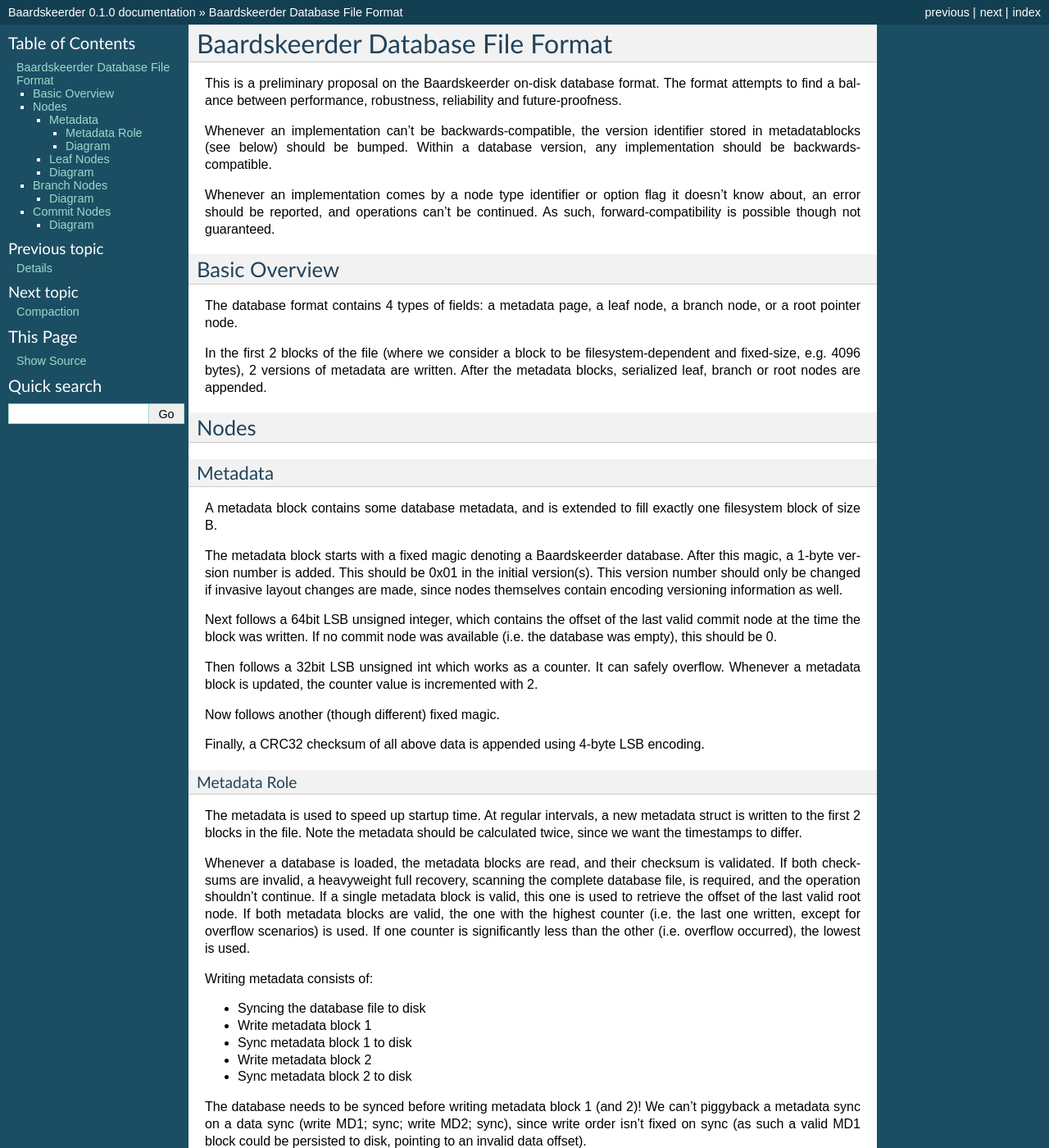
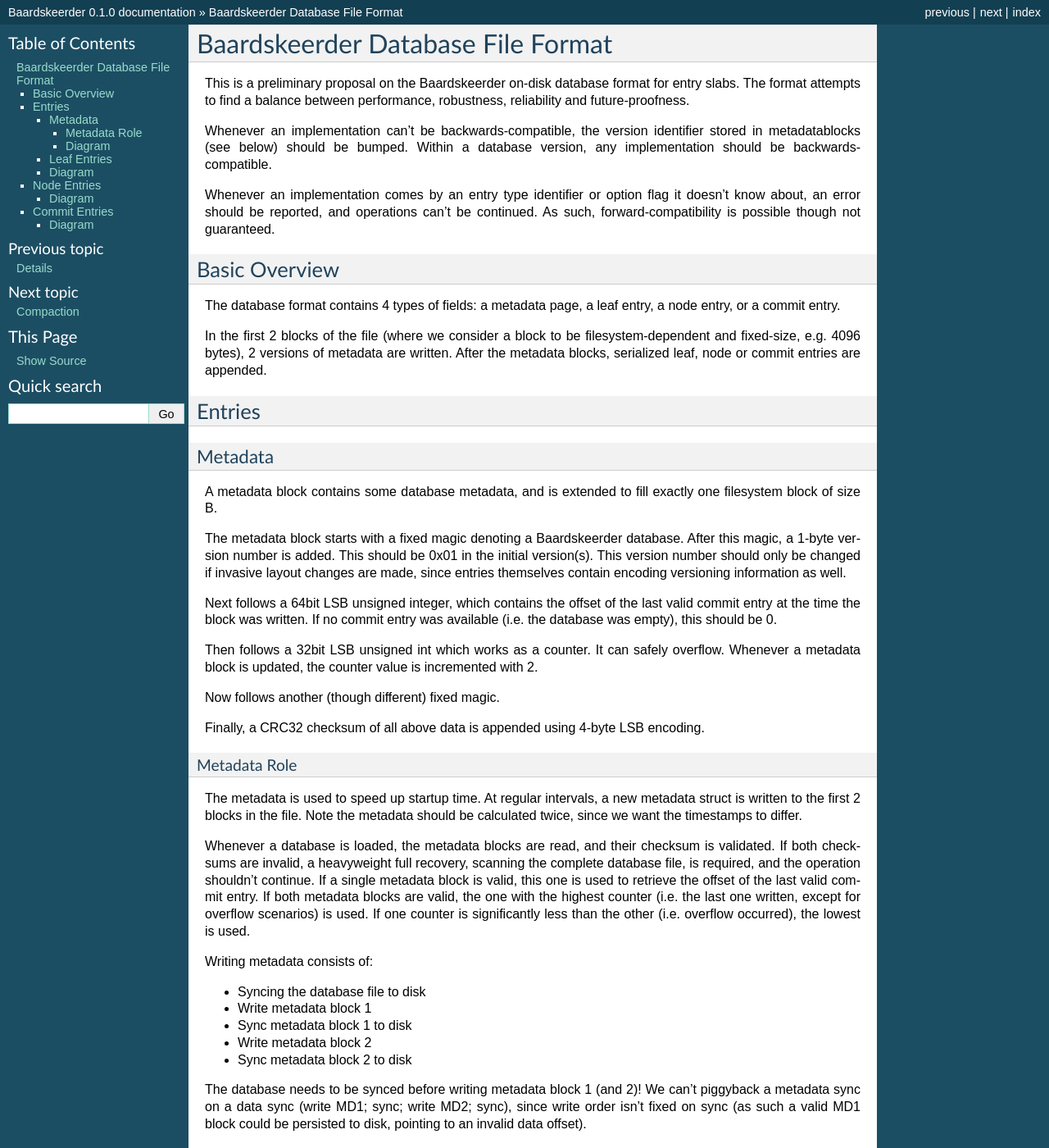
Before and after one commit to Incubaid/baardskeerder, a Sphinx documentation site: the page built from doc/disk_format.rst, in a window 1280 px wide and 1400 px high. Shown: the whole window at 82% size. Built offline with Sphinx 7.4.7, drawn with Linux system fonts in a browser that asks for light colours; some of the changed text lies outside the part shown.

Commit message:
Fix vocabulary
In general, change 'node' into 'entry' and 'branch node' into 'node entry',
following the common vocabulary.

```diff
--- a/doc/disk_format.rst
+++ b/doc/disk_format.rst
@@ -1,29 +1,29 @@
 Baardskeerder Database File Format
 ==================================
-This is a preliminary proposal on the Baardskeerder on-disk database format.
-The format attempts to find a balance between performance, robustness,
-reliability and future-proofness.
+This is a preliminary proposal on the Baardskeerder on-disk database format for
+entry slabs. The format attempts to find a balance between performance,
+robustness, reliability and future-proofness.
 
 Whenever an implementation can't be backwards-compatible, the version
 identifier stored in metadatablocks (see below) should be bumped. Within a
 database version, any implementation should be backwards-compatible.
 
-Whenever an implementation comes by a node type identifier or option flag it
+Whenever an implementation comes by an entry type identifier or option flag it
 doesn't know about, an error should be reported, and operations can't be
 continued. As such, forward-compatibility is possible though not guaranteed.
 
 Basic Overview
 --------------
-The database format contains 4 types of fields: a metadata page, a leaf node,
-a branch node, or a root pointer node.
+The database format contains 4 types of fields: a metadata page, a leaf entry,
+a node entry, or a commit entry.
 
 In the first 2 blocks of the file (where we consider a block to be
 filesystem-dependent and fixed-size, e.g. 4096 bytes), 2 versions of metadata
-are written. After the metadata blocks, serialized leaf, branch or root nodes
-are appended.
+are written. After the metadata blocks, serialized leaf, node or commit
+entries are appended.
 
-Nodes
------
+Entries
+-------
 Metadata
 ~~~~~~~~
 A metadata block contains some database metadata, and is extended to fill
@@ -32,12 +32,12 @@ exactly one filesystem block of size B.
 The metadata block starts with a fixed magic denoting a Baardskeerder database.
 After this magic, a 1-byte version number is added. This should be 0x01 in the
 initial version(s). This version number should only be changed if invasive
-layout changes are made, since nodes themselves contain encoding versioning
+layout changes are made, since entries themselves contain encoding versioning
 information as well.
 
 Next follows a 64bit LSB unsigned integer, which contains the offset of the
-last valid commit node at the time the block was written. If no commit node was
-available (i.e. the database was empty), this should be 0.
+last valid commit entry at the time the block was written. If no commit entry
+was available (i.e. the database was empty), this should be 0.
 
 Then follows a 32bit LSB unsigned int which works as a counter. It can safely
 overflow. Whenever a metadata block is updated, the counter value is
@@ -58,8 +58,8 @@ Whenever a database is loaded, the metadata blocks are read, and their checksum
 is validated. If both checksums are invalid, a heavyweight full recovery,
 scanning the complete database file, is required, and the operation shouldn't
 continue. If a single metadata block is valid, this one is used to retrieve the
-offset of the last valid root node. If both metadata blocks are valid, the one
-with the highest counter (i.e. the last one written, except for overflow
+offset of the last valid commit entry. If both metadata blocks are valid, the
+one with the highest counter (i.e. the last one written, except for overflow
 scenarios) is used. If one counter is significantly less than the other (i.e.
 overflow occurred), the lowest is used.
 
@@ -87,13 +87,14 @@ Diagram
     | magic length  | 1    | 8                  | 4          | 2      | magic length  | 4          |
     +----------------------------------------------------------------------------------------------+
 
-Leaf Nodes
-~~~~~~~~~~
-Leaf nodes contain values stored in the tree. Similar to branch and root nodes,
-they start with a 32 (or 24?) bit LSB unsigned integer denoting the length of
-the node, not including its own size, but including the checksum size.
+Leaf Entries
+~~~~~~~~~~~~
+Leaf entries contain values stored in the tree. Similar to node and commit
+entries, they start with a 32 (or 24?) bit LSB unsigned integer denoting the
+length of the entry, not including its own size, but including the checksum
+size.
 
-Then follows the identifier of leaf nodes version 1 (0x01) in a single byte.
+Then follows the identifier of leaf entries version 1 (0x01) in a single byte.
 After this first byte, another byte acts as a bitmap for settings (when using
 compression, this could e.g. act to flag whether a value is compressed). In the
 first version, this will always be 0.
@@ -112,18 +113,18 @@ Diagram
     | 4          | 1    | 1    | length     | 4          |
     +----------------------------------------------------+
 
-Branch Nodes
-------------
-Branch nodes contain internal branches of the tree. Similar to leaf nodes and
-root nodes, they start with a 32 (or 24?) bit LSB unsigned integer denoting the
-length of the node, not including its own size, but including the checksum
-size.
+Node Entries
+--------------
+Node entries contain internal nodes of the tree. Similar to leaf entries
+and commit entries, they start with a 32 (or 24?) bit LSB unsigned integer
+denoting the length of the entry, not including its own size, but including
+the checksum size.
 
-Then follows the identifier of branch nodes version 1 (0x02) in a single byte.
-After this first byte, another byte acts as a bitmap for settings. In the first
-version, this will always be 0.
+Then follows the identifier of node entries version 1 (0x02) in a single
+byte. After this first byte, another byte acts as a bitmap for settings. In
+the first version, this will always be 0.
 
-Then follows the number of (key, pointer) pairs stored inside the branch node,
+Then follows the number of (key, pointer) pairs stored inside the node entry,
 encoded as an 8-bit LSB unsigned integer.
 
 Next come all (key, pointer) pairs. These are encoded as follows: first, a
@@ -149,12 +150,12 @@ Diagram
     | 4          | 1    | 1    | 1    | 4          | length | 8                  | 4          | length | 8                  | 4          |
     +------------------------------------------------------------------------------------------------------------------------------------+
 
-Commit Nodes
-------------
-Whenever a slab has been written to all spindles, a commit node should be
-created. The commit node starts with a 32 bit LSB unsigned integer containing
-the length of the node, similar to other node formats. Then follows a single
-byte denoting a commit node (0x03 in the initial version).
+Commit Entries
+--------------
+Whenever a slab has been written to all spindles, a commit entry should be
+created. The commit entry starts with a 32 bit LSB unsigned integer containing
+the length of the entry, similar to other entry formats. Then follows a single
+byte denoting a commit entry (0x03 in the initial version).
 
 Next comes an always-incrementing integer using var-int encoding. The value is
 encoded in 32 bit LSB unsigned integers. The most significant bit denotes
@@ -168,8 +169,8 @@ demonstration purposes) this data::
     0b01111111 == 127
     0b10000010 0b00000001 == 130
 
-Next comes a 64 bit LSB unsigned integer contains the offset of the branch node
-containing the root of the B-tree.
+Next comes a 64 bit LSB unsigned integer contains the offset of the node
+entry containing the root of the B-tree.
 
 Finally, 4-byte CRC32 checksum of all this data (including the length
 specifier) is appended.
```
Also changed, not shown: doc/index.rst (+5 -5 lines).
